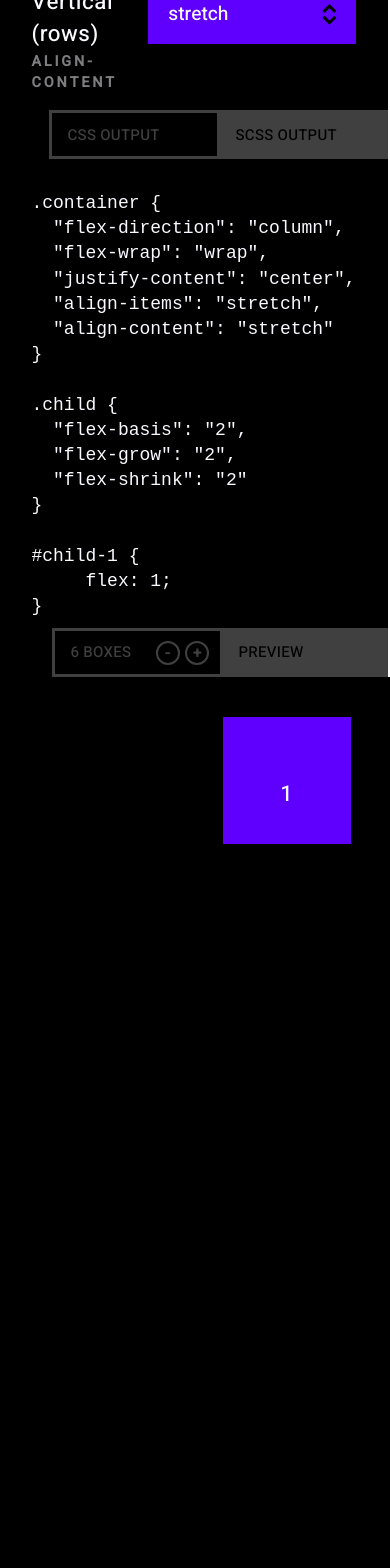
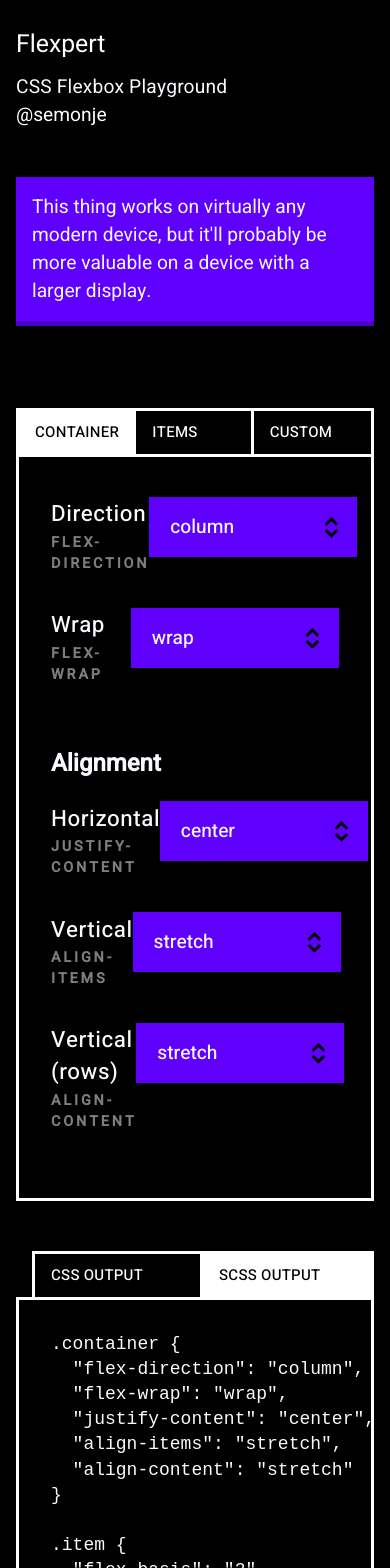
Before and after one commit to s-rd/flexpert, a Vue app: page / in a window 390 px wide. Shown: the top 1568 px of the page. Before the commit the page ends 844 px from the top, so only its background shows below. Built offline with nearby package versions, Linux system fonts and the light colour scheme; a web font is replaced by a local one.

Commit message:
Mobile friendliness

```diff
--- a/src/assets/sass/_mixins.scss
+++ b/src/assets/sass/_mixins.scss
@@ -1,9 +1,9 @@
 @mixin from($size: "medium") {
-  $width: 768px;
+  $width: 910px;
   @if $size == "large" {
-    $width: 1200px;
+    $width: 1400px;
   } @else if $size == "huge" {
-    $width: 1600px;
+    $width: 1700px;
   }
   @media (min-width: $width) {
     @content;
--- a/src/assets/sass/_variables.scss
+++ b/src/assets/sass/_variables.scss
@@ -27,7 +27,7 @@ $border__radius: 10px;
 
 // Widt
 $width--content: 105rem;
-$width--large: 155rem;
+$width--large: 145rem;
 
 // Font
 $font__size: 1.2rem;
--- a/src/assets/sass/modules/_home.scss
+++ b/src/assets/sass/modules/_home.scss
@@ -1,9 +1,13 @@
 html, body {
-  height: 100%;
+  height: auto;
   padding: 0;
   margin: 0;
+  min-width: 320px;
   >* {
     box-sizing: border-box;
+  }
+  @include from(large) {
+    height: 100%;
   }
 }
 
--- a/src/assets/sass/modules/_nav-bar.scss
+++ b/src/assets/sass/modules/_nav-bar.scss
@@ -2,7 +2,7 @@
   position: relative;
   display: flex;
   width: 100%;
-  padding: $spacing--sss $spacing--ssss $spacing;
+  padding: $spacing--sss 0 $spacing;
   flex-direction: column;
   align-items: flex-start;
   background: linear-gradient(to bottom, rgba($color__dark, 1), rgba($color__dark, 0));
--- a/src/assets/sass/modules/_playground.scss
+++ b/src/assets/sass/modules/_playground.scss
@@ -1,15 +1,17 @@
+$border: solid 3px $color__white;
+
 .playground {
   display: flex;
   flex-direction: column;
   justify-content: flex-start;
-  width: auto;
+  width: 100%;
   margin: $spacing 0 0;
   height: auto;
-  border: solid 3px $color__white;
+  border: $border;
 
   &__tab {
     width: 10.5rem;
-    border-right: solid 3px $color__white;
+    border-right: $border;
     a {
       display: block;
       font-size: 15px;
@@ -79,20 +81,20 @@
     list-style: none;
     right: 0;
     width: auto;
-    border: solid 3px $color__white;
+    border: $border;
   }
 
   &__controls,
   &__output,
   &__preview {
-    width: auto;
+    width: 100%;
     box-sizing: border-box;
     position: relative;
     flex: 1;
     margin: 0;
-    border-right: solid 3px $color__white;
     padding: $spacing--ss;
     background: rgba($color__dark, 0.75);
+    border-bottom: $border;
     &:last-child {
       border-right: none;
     }
@@ -100,6 +102,16 @@
       flex: 1;
       display: flex;
       height: 100%;
+    }
+    &::before {
+      content: '';
+      position: absolute;
+      left: -5px;
+      right: -5px;
+      top: -3px;
+      height: $spacing--b;
+      transform: translateY(-100%);
+      background: $color__dark;
     }
   }
   &__controls {
@@ -116,12 +128,15 @@
   }
   &__output {
     z-index: 2;
+    margin-top: $spacing--b;
+    border-top: $border;
   }
   &__preview {
-    width: auto;
     flex-basis: auto;
     z-index: 1;
     margin-left: auto;
+    margin-top: $spacing--b;
+    border-top: $border;
   }
 
   &__view {
@@ -137,18 +152,56 @@
       flex: auto;
     }
   }
+
   @include from(medium) {
-    width: $width--large;
-    height: 50rem;
-    max-width: 90%;
+    max-width: 100%;
+    width: 100%;
     flex-direction: row;
+    flex-wrap: wrap;
     justify-content: flex-start;
     margin-top: 0;
+    &__controls {
+      flex-basis: 50%;
+      border-right: $border;
+      border-bottom: $border;
+    }
+    &__output {
+      flex-basis: 50%;
+      border-right: none;
+      border-bottom: $border;
+      border-top: 0;
+      margin-top: 0;
+      &::before { display: none; }
+    }
+    &__preview {
+      position: relative;
+      margin-top: $spacing--b;
+      border-top: $border;
+      border-bottom: 0;
+      flex-basis: 100%;
+      width: auto;
+    }
+  }
+  @include from(large) {
+    width: $width--large;
+    max-width: 90%;
+    height: 60rem;
+    flex-wrap: nowrap;
     &__controls,
     &__output,
     &__preview {
-      min-width: 29rem;
+      max-width: 31rem;
       padding: $spacing--ss;
+      border-right: $border;
+      border-bottom: none;
+    }
+    &__preview {
+      max-width: none;
+      margin-top: 0;
+      border-top: 0;
+      &::before {
+        display: none;
+      }
     }
   }
 }
--- a/src/components/FlexOutput.vue
+++ b/src/components/FlexOutput.vue
@@ -7,9 +7,9 @@
       <div v-show="tab === 1">
         <pre><code>.container {{ input.container }}
 
-.child {{ input.items }}
+.item {{ input.items }}
 
-#child-1 {
+#item-1 {
      flex: 1;
 }</code>
         </pre>
```
